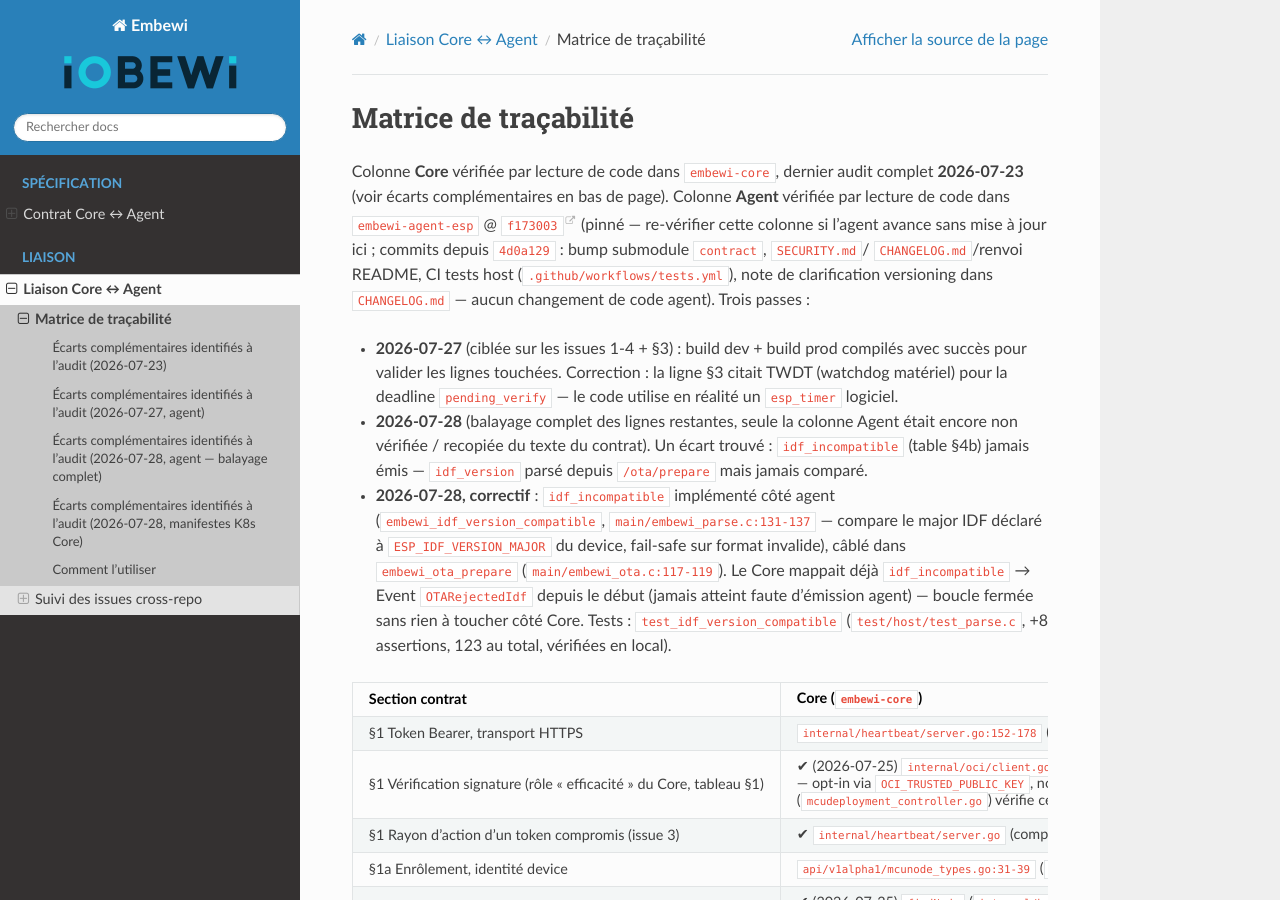
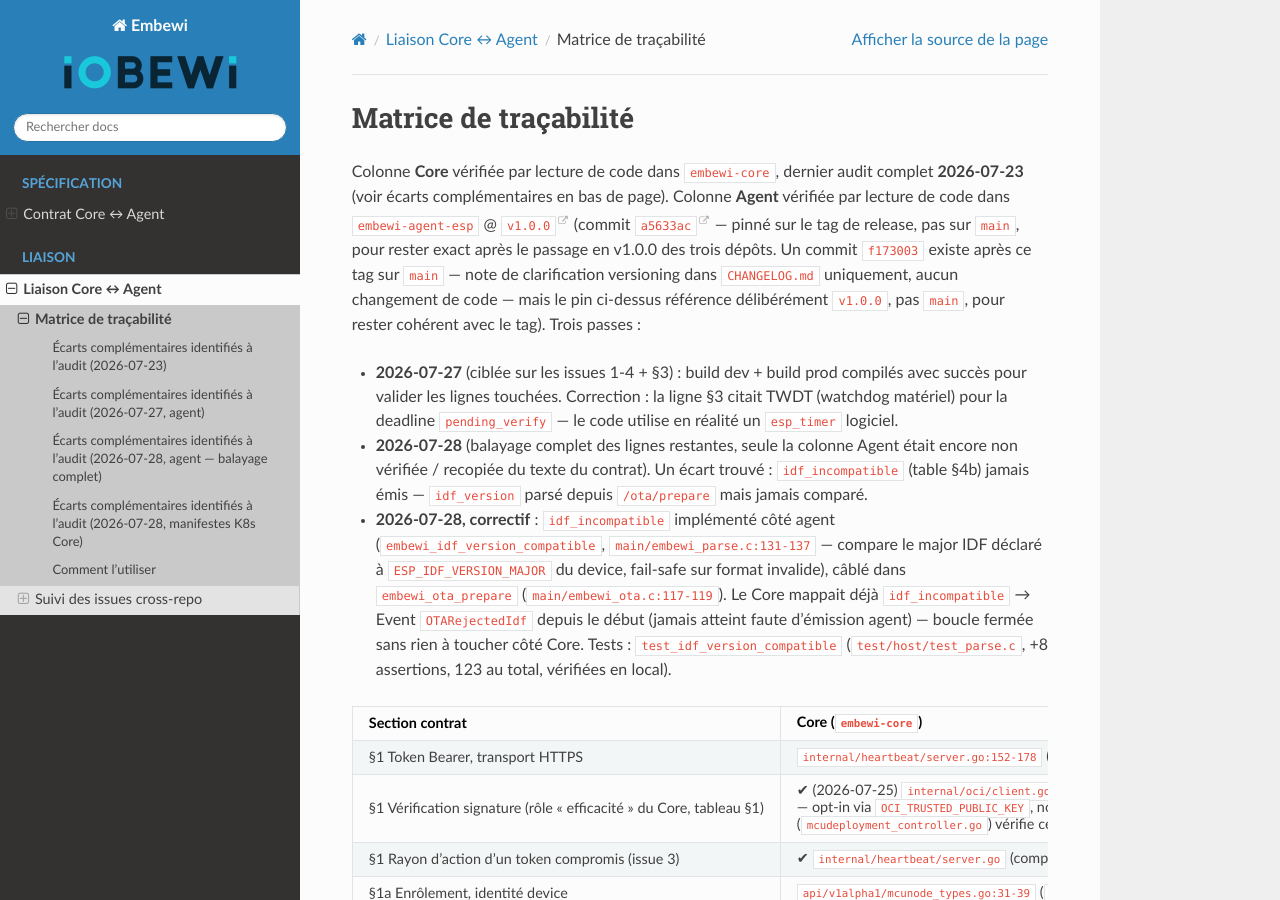
Before and after one commit to iobewi/embewi, a Sphinx documentation site: the page built from docs/liaison/tracabilite.md, in a window 1280 px wide and 900 px high. Built offline with Sphinx 7.4.7 and the Read the Docs theme 3.1.0, drawn with Linux system fonts in a browser that asks for light colours.

Commit message:
docs(liaison): épingle explicitement le SHA agent sur le tag v1.0.0 (pas main)

```diff
--- a/docs/liaison/tracabilite.md
+++ b/docs/liaison/tracabilite.md
@@ -3,12 +3,13 @@
 Colonne **Core** vérifiée par lecture de code dans `embewi-core`, dernier
 audit complet **2026-07-23** (voir écarts complémentaires en bas de page).
 Colonne **Agent** vérifiée par lecture de code dans `embewi-agent-esp`
-@ [`f173003`](https://github.com/iobewi/embewi-agent-esp/commit/f173003)
-(pinné — re-vérifier cette colonne si l'agent avance sans mise à jour ici ;
-commits depuis `4d0a129` : bump submodule `contract`, `SECURITY.md`/
-`CHANGELOG.md`/renvoi README, CI tests host (`.github/workflows/tests.yml`),
-note de clarification versioning dans `CHANGELOG.md` — aucun changement de
-code agent).
+@ [`v1.0.0`](https://github.com/iobewi/embewi-agent-esp/releases/tag/v1.0.0)
+(commit [`a5633ac`](https://github.com/iobewi/embewi-agent-esp/commit/a5633ac) —
+pinné sur le tag de release, pas sur `main`, pour rester exact après le
+passage en v1.0.0 des trois dépôts. Un commit `f173003` existe après ce tag
+sur `main` — note de clarification versioning dans `CHANGELOG.md`
+uniquement, aucun changement de code — mais le pin ci-dessus référence
+délibérément `v1.0.0`, pas `main`, pour rester cohérent avec le tag).
 Trois passes :
 - **2026-07-27** (ciblée sur les issues 1-4 + §3) : build dev + build prod
   compilés avec succès pour valider les lignes touchées. Correction : la
```
